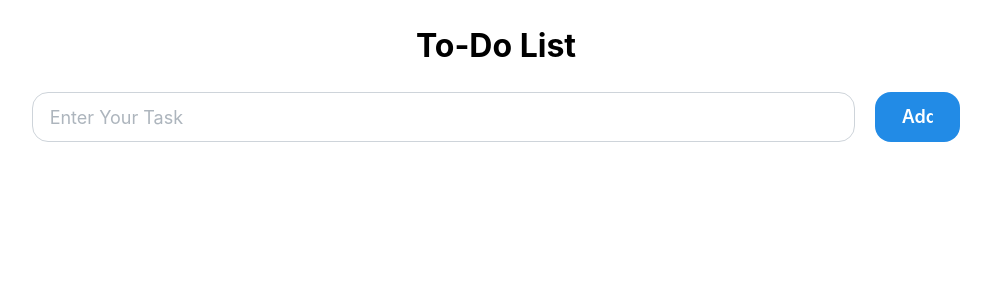
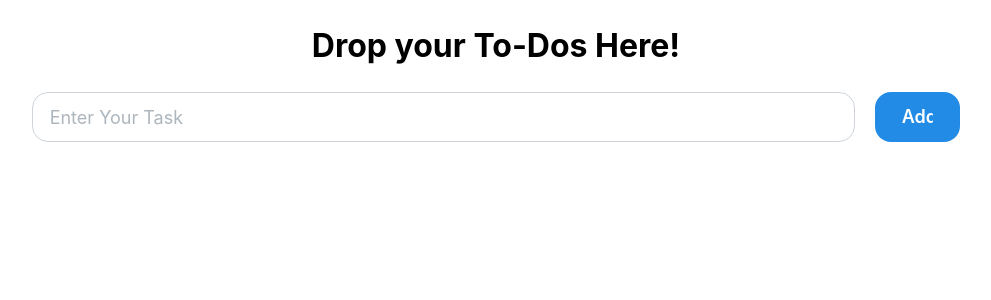
Before and after one commit to EkhfaHossain/To-Do, a Next.js app in the folder todo-list/: page / in a window 1280 px wide. Shown: the top 300 px of the page, without its empty margins (144-1135 px from the left). Built offline with nearby package versions, Linux system fonts and the light colour scheme.

Commit message:
Changed the title

```diff
--- a/todo-list/src/pages/index.js
+++ b/todo-list/src/pages/index.js
@@ -1,18 +1,16 @@
 import styles from './style.module.css'
-import TodoList from './TodoList';
-import { Center, Container } from '@mantine/core';
-
+import TodoList from './TodoList'
+import { Center, Container } from '@mantine/core'
 
 export default function Home() {
   return (
     <>
       <Container style={{ width: '100%' }}>
         <Center>
-          <h1> To-Do List </h1>
+          <h1> Drop your To-Dos Here! </h1>
         </Center>
 
-        <TodoList/>
-
+        <TodoList />
       </Container>
     </>
   )
```
